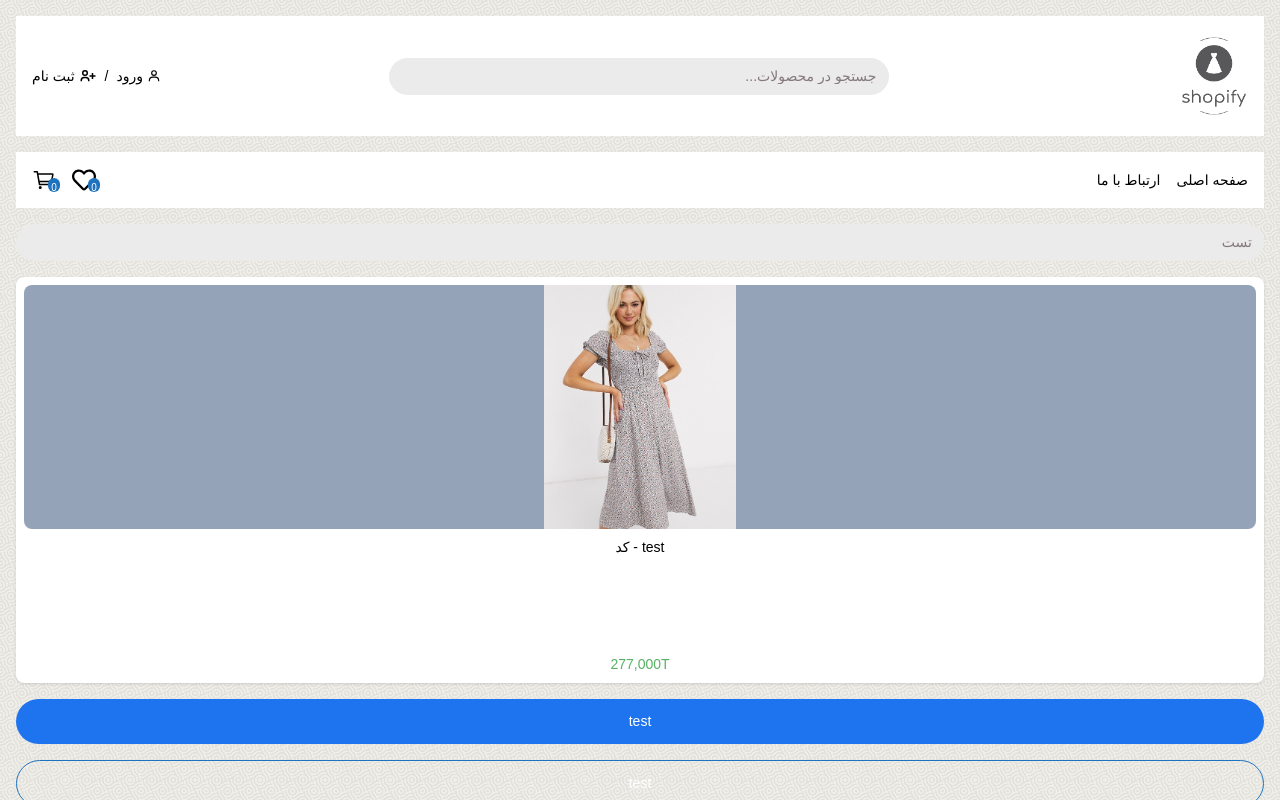
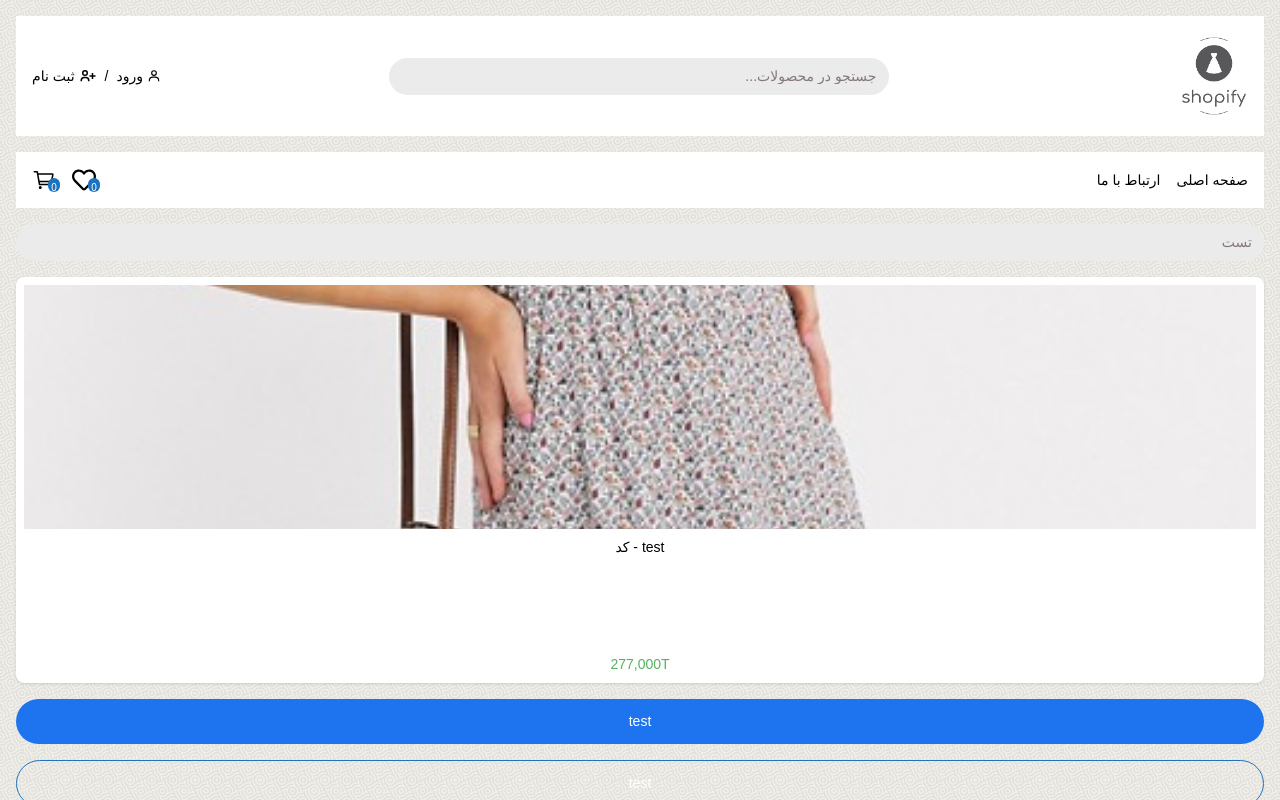
Before and after one commit to mohammadyousefi02/shopify, a Next.js app: page /components in a window 1280 px wide. Shown: the top 800 px of the page. Built offline with nearby package versions, Linux system fonts and the light colour scheme.

Commit message:
SOY-productMiniCard:edit(ProductCard):change object fit to cover

```diff
--- a/src/components/ProductCard/index.tsx
+++ b/src/components/ProductCard/index.tsx
@@ -99,7 +99,7 @@ function ProductCart({images,title,price,_id,code}:Iprops) {
                         </div>
                     </>
                 )}
-                <Image src={images[0]} layout="fill" objectFit='contain' alt={title} className="hover:scale-150 transition duration-75"/>
+                <Image src={images[0]} layout="fill" objectFit='cover' alt={title} className="hover:scale-150 transition duration-75"/>
             </div>
             <p className='break-words text-center'>{title} - کد {code}</p>
         </div>
```
